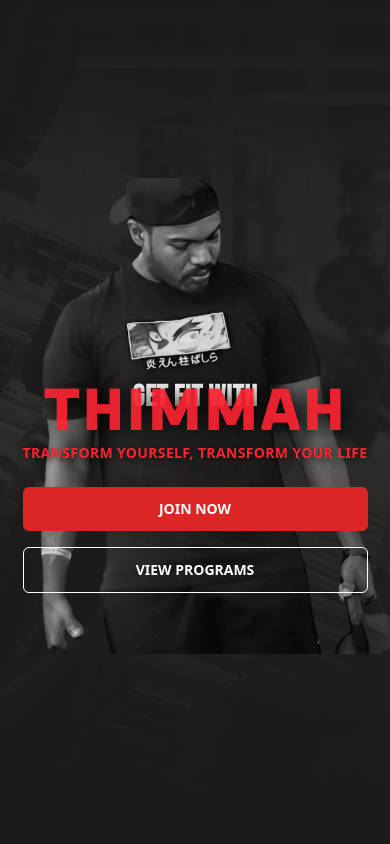
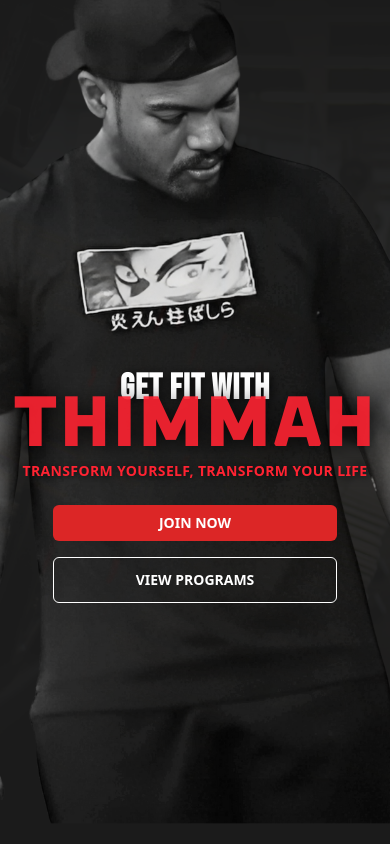
Before and after one commit to najmanmna/fitnessbythimmah, a React (Vite) app: page / in a window 390 px wide. Built offline with nearby package versions, Linux system fonts and the light colour scheme.

Commit message:
hero update

```diff
--- a/src/components/Hero.jsx
+++ b/src/components/Hero.jsx
@@ -32,7 +32,7 @@ const GymHeroSection = () => {
         <img
           src={trainerImg}
           alt="Trainer"
-          className="h-full object-contain"
+          className="h-screen sm:h-full object-cover"
         />
       </motion.div>
 
@@ -41,7 +41,7 @@ const GymHeroSection = () => {
         <div className="relative inline-block">
           {/* GET FIT WITH */}
           <motion.h2
-            className="font-heading text-white text-3xl sm:text-4xl md:text-[7rem] font-bold tracking-wide drop-shadow-[2px_2px_6px_rgba(0,0,0,0.9)] -mb-8"
+            className="font-heading text-white text-4xl sm:text-4xl md:text-[7rem] font-bold tracking-wide drop-shadow-[2px_2px_6px_rgba(0,0,0,0.9)] -mb-5 md:-mb-8"
             initial={{ opacity: 0, y: 40 }}
             animate={{ opacity: 1, y: 0 }}
             transition={{ duration: 0.8, ease: "easeOut" }}
@@ -51,7 +51,7 @@ const GymHeroSection = () => {
 
           {/* THIMMAH */}
           <motion.h1
-            className="font-oxanium text-[#ff2332] text-opacity-90 text-6xl sm:text-7xl md:text-[12rem] font-extrabold tracking-wide drop-shadow-[3px_3px_10px_rgba(0,0,0,0.95)]"
+            className="font-oxanium text-[#ff2332] text-opacity-90 text-7xl sm:text-7xl md:text-[12rem] font-extrabold tracking-wide drop-shadow-[3px_3px_10px_rgba(0,0,0,0.95)]"
             initial={{ opacity: 0, scale: 0.8 }}
             animate={{ opacity: 1, scale: 1 }}
             transition={{ duration: 0.9, ease: "easeOut", delay: 0.3 }}
@@ -72,7 +72,7 @@ const GymHeroSection = () => {
 
         {/* Buttons */}
         <motion.div
-          className="mt-6 flex flex-col sm:flex-row justify-center gap-4"
+          className="mt-6 flex flex-col sm:flex-row w-full px-10 max-w-sm sm:max-w-none justify-center gap-4"
           initial="hidden"
           animate="visible"
           variants={{
@@ -85,7 +85,7 @@ const GymHeroSection = () => {
         >
           <motion.a
             href="#join"
-            className="bg-red-600 text-white font-semibold px-6 py-3 rounded-md hover:bg-red-700 transition text-sm sm:text-base"
+            className="bg-red-600 text-white font-semibold  px-10 py-2 sm:px-6 sm:py-3 rounded-md hover:bg-red-700 transition text-sm sm:text-base"
             variants={{ hidden: { opacity: 0, y: 20 }, visible: { opacity: 1, y: 0 } }}
           >
             JOIN NOW
```
